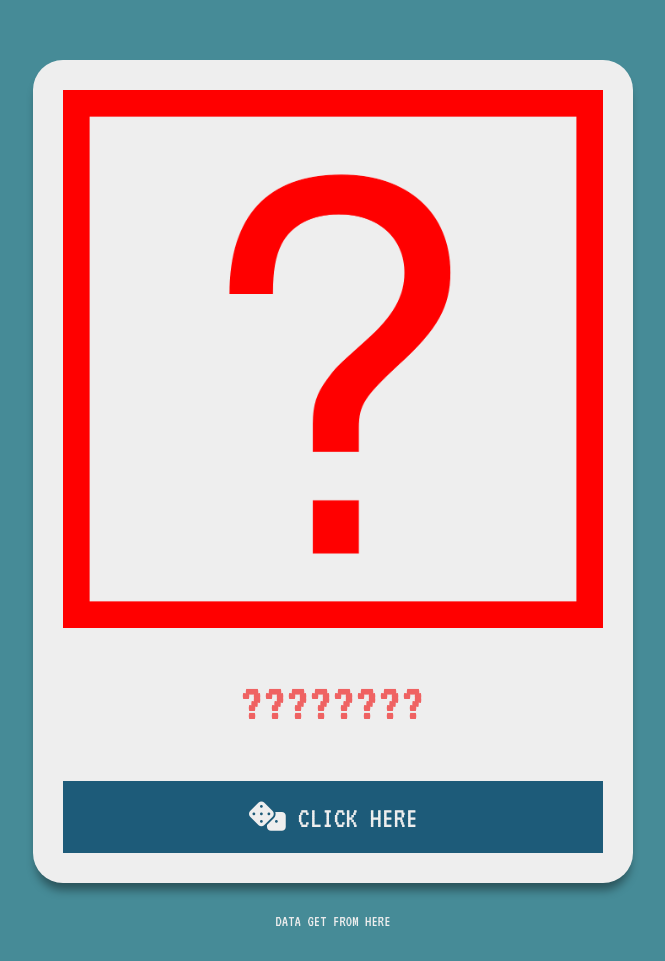
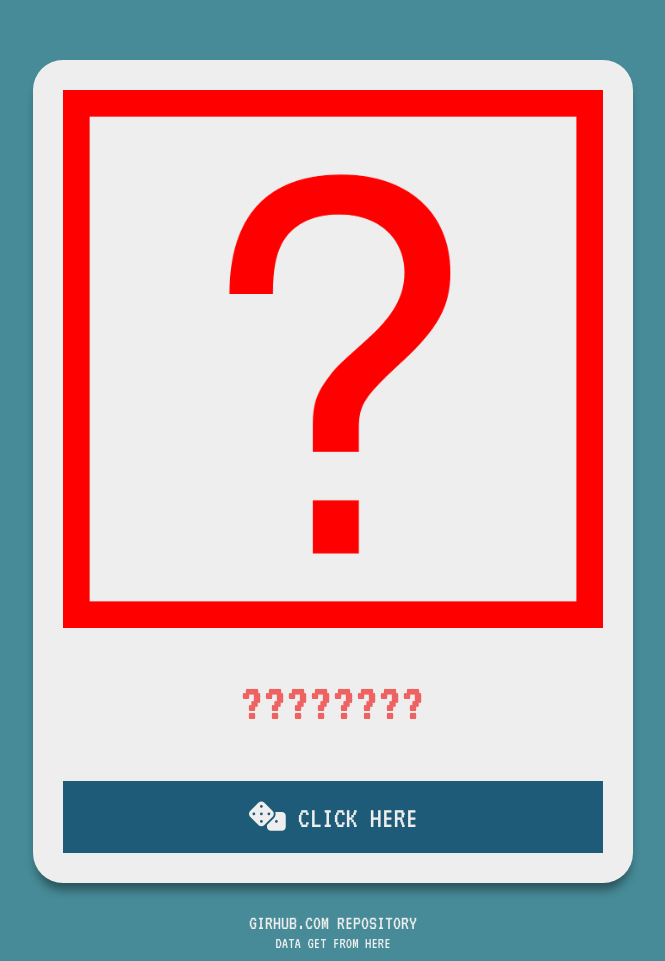
Before and after one commit to felipejoq/catch-random-pokemon, a plain HTML site: page index.html in a window 1280 px wide. Shown: the part 95-1056 px from the top of the page, without its empty margins (307-972 px from the left). Before the commit the page ends 1032 px from the top, so only its background shows below. Drawn offline with Linux system fonts and the light colour scheme.

Commit message:
Footer modified Added link to github.com repository

```diff
--- a/css/styles.css
+++ b/css/styles.css
@@ -13,6 +13,19 @@ body {
     align-items: center;
     gap: 30px;
     background: #468B97;
+}
+
+footer{
+    display: flex;
+    flex-direction: column;
+    align-items: center;
+    font-size: 30px;
+    line-height: 20px;
+    color: #EEEEEE;
+}
+
+footer a:first-child {
+    font-size: 20px;
 }
 
 h1 {
--- a/index.html
+++ b/index.html
@@ -23,7 +23,10 @@
     </button>
 </article>
 
-<a href="https://pokeapi.co/" target="_blank">Data Get From Here</a>
+<footer>
+    <a href="https://github.com/felipejoq/catch-random-pokemon" target="_blank">Girhub.com repository</a>
+    <a href="https://pokeapi.co/" target="_blank">Data Get From Here</a>
+</footer>
 
 <script src="./js/main.js"></script>
 </body>
```
